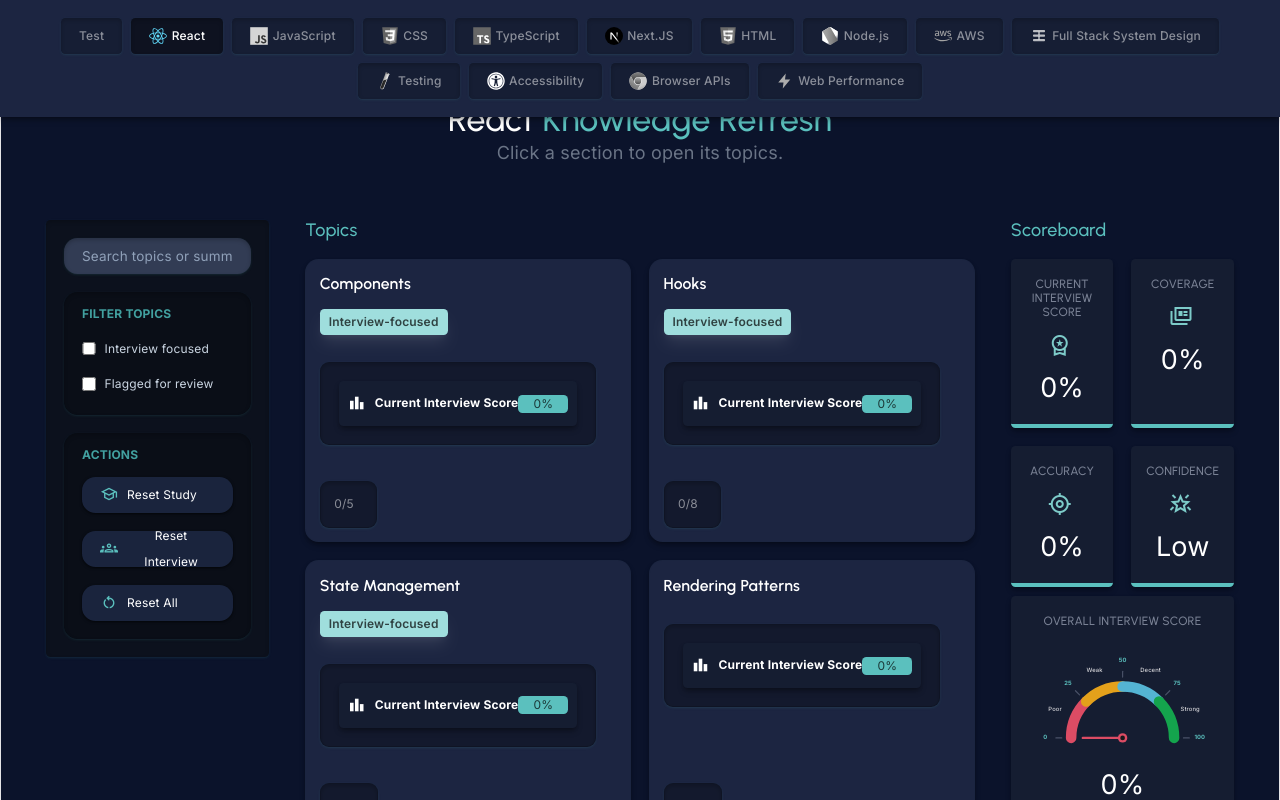
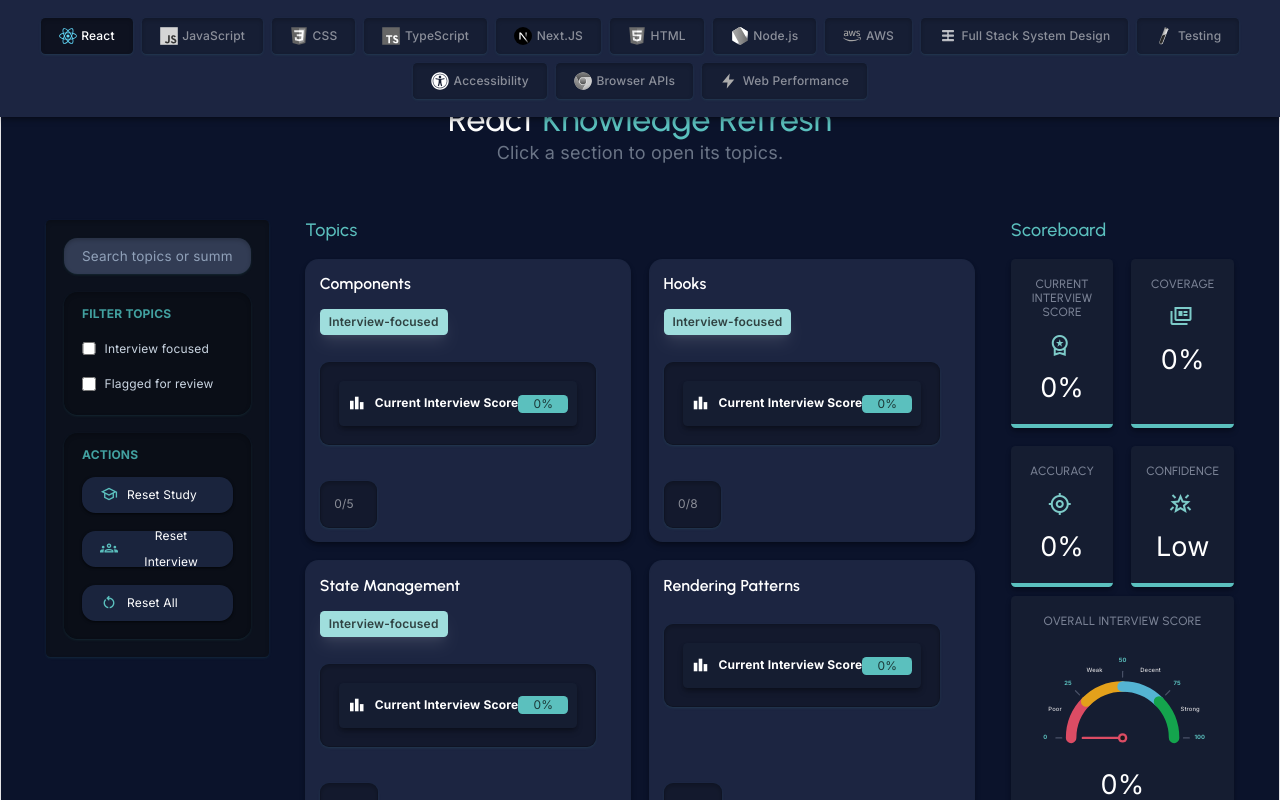
Before and after one commit to CodingToye/frontend-refresh-tool, a React (Vite) app: page / in a window 1280 px wide. Shown: the top 800 px of the page. Built offline with nearby package versions, Linux system fonts and the light colour scheme.

Commit message:
fixed some type issues

```diff
--- a/src/data/subjects.ts
+++ b/src/data/subjects.ts
@@ -10,18 +10,18 @@ import {sections as nextJSSections} from "./nextjsSections";
 import {sections as nodeSections} from "./nodeSections";
 import {sections as reactSections} from "./reactSections";
 import {sections as testingSections} from "./testingSections";
-import {sections as testSections} from "./testSections";
+// import {sections as testSections} from "./testSections";
 import {sections as typescriptSections} from "./typescriptSections";
 import {sections as webPerformanceSections} from "./webperformanceSections";
 
 type SubjectFileType = "jsx" | "js" | "css" | "tsx" | "ts" | "html" | "basic";
 
 export const subjectData = {
-  testSection: {
-    label: "Test",
-    sections: testSections,
-    fileType: "js",
-  },
+  // testSection: {
+  //   label: "Test",
+  //   sections: testSections,
+  //   fileType: "js",
+  // },
   react: {
     label: "React",
     sections: reactSections,
```
